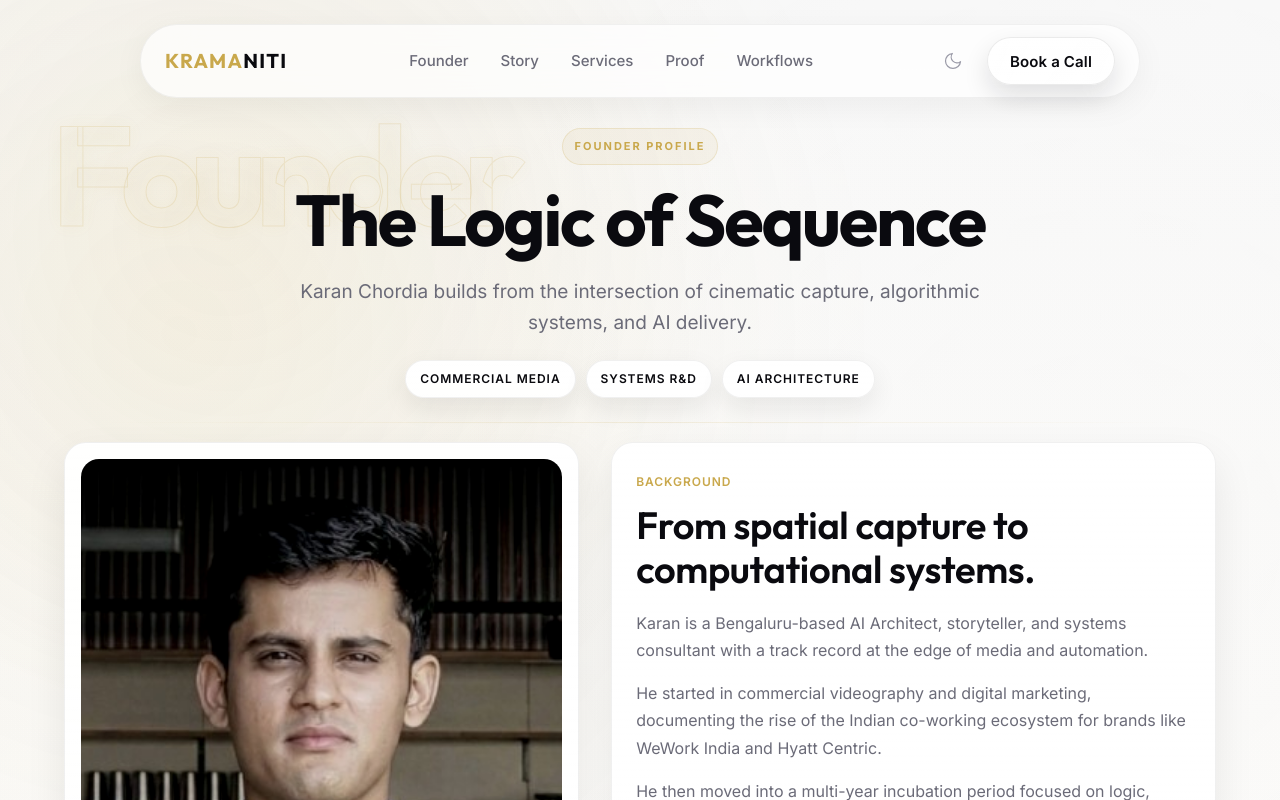
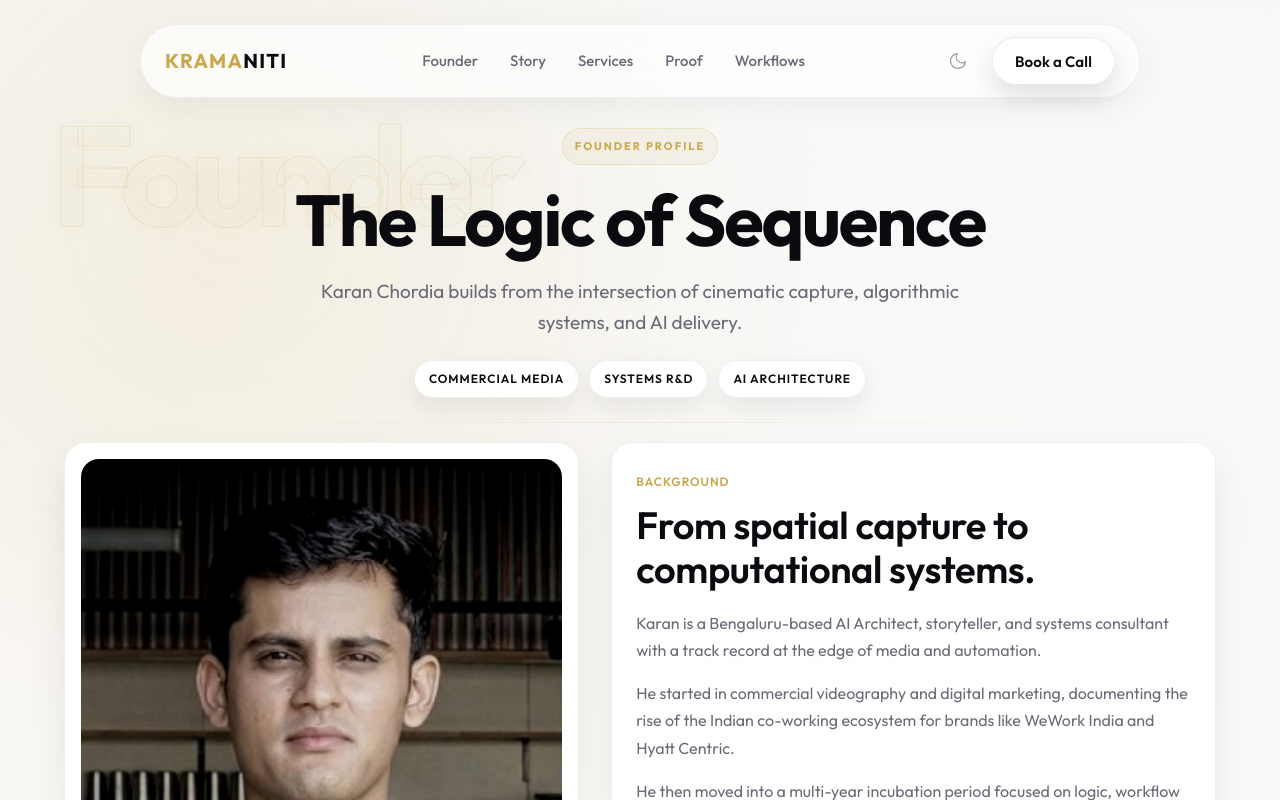
Before and after one commit to KaranChordia/kramaniti, a Next.js app in the folder website/: page /kramaniti/founder in a window 1280 px wide. Shown: the top 800 px of the page. Built offline with nearby package versions, Linux system fonts and the light colour scheme.

Commit message:
Font_update

```diff
--- a/website/src/app/globals.css
+++ b/website/src/app/globals.css
@@ -8,6 +8,10 @@
  */
 
 :root {
+  --font-inter: var(--font-outfit);
+  --font-sora: var(--font-outfit);
+  --font-geist-sans: var(--font-outfit);
+
   /* Colors - Light Theme Default Variables (though we default to dark below) */
   --color-obsidian: #0A0A0F;
   --color-graphite: #141418;
@@ -89,7 +93,7 @@
 html, body {
   background-color: var(--bg-primary);
   color: var(--text-primary);
-  font-family: var(--font-inter), system-ui, -apple-system, sans-serif;
+  font-family: var(--font-outfit), system-ui, -apple-system, sans-serif;
   line-height: 1.7;
   font-size: 16px;
   -webkit-font-smoothing: antialiased;
@@ -113,7 +117,7 @@ h1, h2, h3 {
 }
 
 h4, h5, h6 {
-  font-family: var(--font-sora), system-ui, sans-serif;
+  font-family: var(--font-outfit), system-ui, sans-serif;
 }
 
 h1 {
--- a/website/src/app/layout.tsx
+++ b/website/src/app/layout.tsx
@@ -1,21 +1,9 @@
 import type { Metadata } from "next";
-import { Inter, Outfit, Sora, JetBrains_Mono } from "next/font/google";
+import { Outfit, JetBrains_Mono } from "next/font/google";
 import "./globals.css";
-
-const inter = Inter({
-  variable: "--font-inter",
-  subsets: ["latin"],
-  display: "swap",
-});
 
 const outfit = Outfit({
   variable: "--font-outfit",
-  subsets: ["latin"],
-  display: "swap",
-});
-
-const sora = Sora({
-  variable: "--font-sora",
   subsets: ["latin"],
   display: "swap",
 });
@@ -72,7 +60,7 @@ export default function RootLayout({
         />
       </head>
       <body
-        className={`${inter.variable} ${outfit.variable} ${sora.variable} ${jetbrainsMono.variable} antialiased`}
+        className={`${outfit.variable} ${jetbrainsMono.variable} antialiased`}
       >
         {children}
       </body>
--- a/website/src/app/page.module.css
+++ b/website/src/app/page.module.css
@@ -14,7 +14,7 @@
   flex-direction: column;
   align-items: center;
   justify-content: center;
-  font-family: var(--font-geist-sans);
+  font-family: var(--font-outfit);
   background-color: var(--background);
 }
 
```
